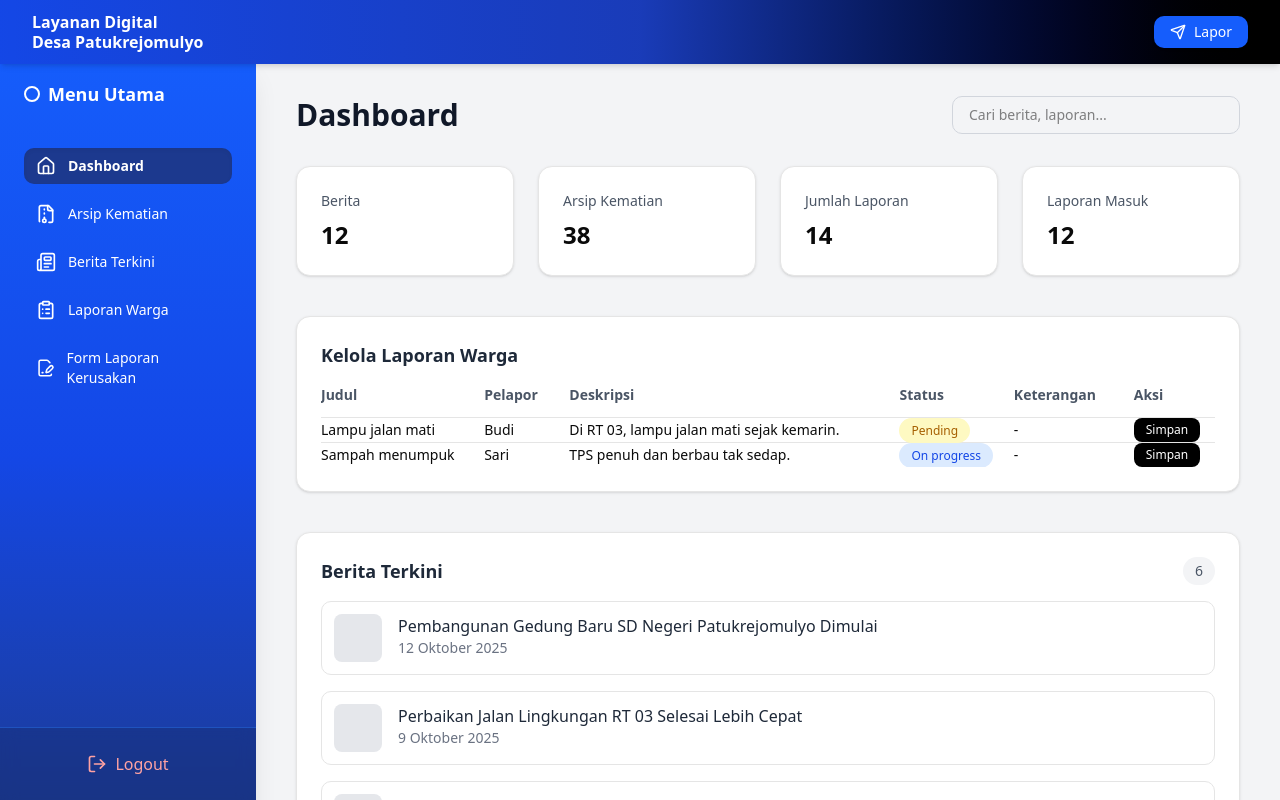
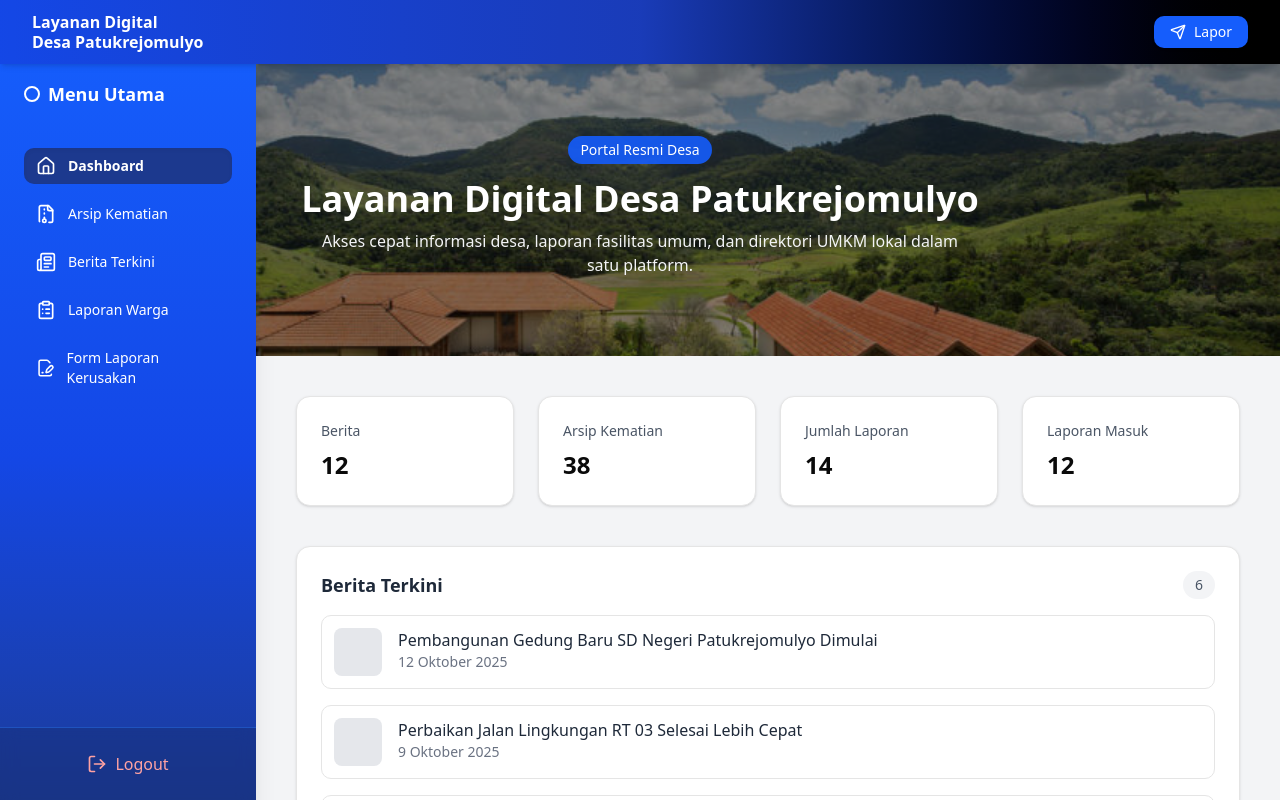
Before and after one commit to BLUKANG-TSX-KEBUMEN/Blukang-Frontend, a Next.js app: page /home in a window 1280 px wide. Shown: the top 800 px of the page. Built offline with nearby package versions, Linux system fonts and the light colour scheme.

Commit message:
feat : menambahkan hero image

```diff
--- a/src/app/(user)/home/page.tsx
+++ b/src/app/(user)/home/page.tsx
@@ -3,33 +3,51 @@
 import React, { useState } from 'react'
 import Header from '@/components/header'
 import Link from 'next/link'
+import Image from 'next/image'
 
 const HomePage = () => {
   const [isOpen, setIsOpen] = useState(false)
 
   return (
-    <div className="flex bg-gray-100 min-h-screen">
-      {/* Sidebar & Header */}
+    <div className="flex flex-col min-h-screen bg-gray-100">
+      {/* ===== Header & Sidebar ===== */}
       <Header isOpen={isOpen} setIsOpen={setIsOpen} />
 
-      {/* Konten utama */}
+      {/* ===== Hero Section ===== */}
+      <section
+        className="relative w-full flex items-center justify-center text-center text-white"
+        style={{ marginTop: '56px', minHeight: '300px' }}
+      >
+        {/* Background Image */}
+        <Image
+          src="/hero-desa.jpg"
+          alt="Hero Image Desa Patukrejomulyo"
+          fill
+          className="object-cover brightness-[0.55]"
+          priority
+        />
+
+        {/* Overlay Text */}
+        <div className="relative z-10 flex flex-col items-center justify-center w-full h-full px-4 py-10">
+          <span className="inline-block bg-blue-600/90 text-xs md:text-sm font-medium px-3 py-1 rounded-full mb-3">
+            Portal Resmi Desa
+          </span>
+          <h1 className="text-2xl sm:text-3xl md:text-4xl font-bold mb-2 leading-tight">
+            Layanan Digital Desa Patukrejomulyo
+          </h1>
+          <p className="text-sm sm:text-base text-gray-100 max-w-2xl mx-auto">
+            Akses cepat informasi desa, laporan fasilitas umum, dan direktori UMKM lokal dalam satu platform.
+          </p>
+        </div>
+      </section>
+
+      {/* ===== Main Content ===== */}
       <main
-        className={`flex-1 transition-all duration-300 overflow-y-auto p-6 md:p-10 mt-[56px] ${
+        className={`flex-1 transition-all duration-300 overflow-y-auto p-6 md:p-10 ${
           isOpen ? 'blur-sm md:ml-64' : 'md:ml-64'
         }`}
       >
-        {/* Header Dashboard */}
-        <div className="flex flex-col md:flex-row justify-between md:items-center items-start mb-8 space-y-4 md:space-y-0">
-          <h1 className="text-3xl font-bold text-gray-900">Dashboard</h1>
-
-          <input
-            type="text"
-            placeholder="Cari berita, laporan..."
-            className="border border-gray-300 rounded-lg px-4 py-2 text-sm w-full md:w-72 focus:ring-2 focus:ring-blue-400 focus:outline-none"
-          />
-        </div>
-
-        {/* Statistik Cards */}
+        {/* Statistik Section */}
         <div className="grid grid-cols-1 sm:grid-cols-2 lg:grid-cols-4 gap-6 mb-10">
           {[
             { title: 'Berita', value: 12 },
@@ -47,78 +65,19 @@ const HomePage = () => {
           ))}
         </div>
 
-        {/* Tabel Laporan */}
-        <div className="bg-white rounded-xl p-6 shadow-sm border mb-10">
-          <h2 className="font-semibold mb-4 text-lg text-gray-800">
-            Kelola Laporan Warga
-          </h2>
-          <div className="overflow-x-auto">
-            <table className="w-full text-sm text-left border-collapse">
-              <thead>
-                <tr className="border-b text-gray-600">
-                  <th className="pb-3 pr-4">Judul</th>
-                  <th className="pb-3 pr-4">Pelapor</th>
-                  <th className="pb-3 pr-4">Deskripsi</th>
-                  <th className="pb-3 pr-4">Status</th>
-                  <th className="pb-3 pr-4">Keterangan</th>
-                  <th className="pb-3 pr-4">Aksi</th>
-                </tr>
-              </thead>
-              <tbody>
-                <tr className="border-b hover:bg-gray-50">
-                  <td>Lampu jalan mati</td>
-                  <td>Budi</td>
-                  <td>Di RT 03, lampu jalan mati sejak kemarin.</td>
-                  <td>
-                    <span className="bg-yellow-100 text-yellow-700 px-3 py-1 rounded-full text-xs">
-                      Pending
-                    </span>
-                  </td>
-                  <td>-</td>
-                  <td>
-                    <button className="bg-black text-white px-3 py-1 rounded-md text-xs hover:opacity-80">
-                      Simpan
-                    </button>
-                  </td>
-                </tr>
-                <tr className="hover:bg-gray-50">
-                  <td>Sampah menumpuk</td>
-                  <td>Sari</td>
-                  <td>TPS penuh dan berbau tak sedap.</td>
-                  <td>
-                    <span className="bg-blue-100 text-blue-700 px-3 py-1 rounded-full text-xs">
-                      On progress
-                    </span>
-                  </td>
-                  <td>-</td>
-                  <td>
-                    <button className="bg-black text-white px-3 py-1 rounded-md text-xs hover:opacity-80">
-                      Simpan
-                    </button>
-                  </td>
-                </tr>
-              </tbody>
-            </table>
-          </div>
-        </div>
-
-        {/* ===== Berita, Laporan, Arsip ===== */}
+        {/* ===== Berita Terkini ===== */}
         <section className="space-y-10">
-          {/* Berita Terkini */}
+          {/* Berita */}
           <div className="bg-white rounded-xl p-6 shadow-sm border">
             <div className="flex justify-between items-center mb-4">
-              <h2 className="text-lg font-semibold text-gray-800">
-                Berita Terkini
-              </h2>
-              <span className="bg-gray-100 text-gray-600 px-3 py-1 rounded-full text-sm">
-                6
-              </span>
+              <h2 className="text-lg font-semibold text-gray-800">Berita Terkini</h2>
+              <span className="bg-gray-100 text-gray-600 px-3 py-1 rounded-full text-sm">6</span>
             </div>
+
             <div className="space-y-4">
               {[
                 {
-                  title:
-                    'Pembangunan Gedung Baru SD Negeri Patukrejomulyo Dimulai',
+                  title: 'Pembangunan Gedung Baru SD Negeri Patukrejomulyo Dimulai',
                   date: '12 Oktober 2025',
                 },
                 {
@@ -126,8 +85,7 @@ const HomePage = () => {
                   date: '9 Oktober 2025',
                 },
                 {
-                  title:
-                    'Posyandu Balita Bulan Oktober Terlaksana dengan Lancar',
+                  title: 'Posyandu Balita Bulan Oktober Terlaksana dengan Lancar',
                   date: '7 Oktober 2025',
                 },
               ].map((item, i) => (
@@ -144,7 +102,6 @@ const HomePage = () => {
               ))}
             </div>
 
-            {/* Tombol ke halaman berita */}
             <Link
               href="/news"
               className="block w-full mt-4 bg-gradient-to-r from-blue-600 to-black text-white py-2 rounded-lg font-medium text-center"
@@ -153,16 +110,13 @@ const HomePage = () => {
             </Link>
           </div>
 
-          {/* Laporan Warga */}
+          {/* ===== Laporan Warga ===== */}
           <div className="bg-white rounded-xl p-6 shadow-sm border">
             <div className="flex justify-between items-center mb-4">
-              <h2 className="text-lg font-semibold text-gray-800">
-                Laporan Warga
-              </h2>
-              <span className="bg-gray-100 text-gray-600 px-3 py-1 rounded-full text-sm">
-                7
-              </span>
+              <h2 className="text-lg font-semibold text-gray-800">Laporan Warga</h2>
+              <span className="bg-gray-100 text-gray-600 px-3 py-1 rounded-full text-sm">7</span>
             </div>
+
             <div className="space-y-4">
               {[
                 { title: 'Jembatan Kayu Rapuh dan Berbahaya', status: 'Selesai' },
@@ -176,9 +130,7 @@ const HomePage = () => {
                 >
                   <div>
                     <h3 className="font-medium text-gray-800">{item.title}</h3>
-                    <p className="text-sm text-gray-500">
-                      📍 Lokasi sekitar desa
-                    </p>
+                    <p className="text-sm text-gray-500">📍 Lokasi sekitar desa</p>
                   </div>
                   <span
                     className={`text-xs px-3 py-1 rounded-full ${
@@ -195,7 +147,6 @@ const HomePage = () => {
               ))}
             </div>
 
-            {/* Tombol ke halaman laporan */}
             <div className="flex gap-2 mt-4">
               <Link
                 href="/report"
@@ -203,17 +154,19 @@ const HomePage = () => {
               >
                 Lihat Semua
               </Link>
-              <button className="flex-1 bg-gray-100 text-gray-800 py-2 rounded-lg font-medium">
+              <Link
+                href="/report/form"
+                className="flex-1 bg-gray-100 text-gray-800 py-2 rounded-lg font-medium text-center"
+              >
                 Kirim Laporan
-              </button>
+              </Link>
             </div>
           </div>
 
-          {/* Arsip Kematian */}
+          {/* ===== Arsip Kematian ===== */}
           <div className="bg-white rounded-xl p-6 shadow-sm border">
-            <h2 className="text-lg font-semibold text-gray-800 mb-4">
-              Arsip Kematian
-            </h2>
+            <h2 className="text-lg font-semibold text-gray-800 mb-4">Arsip Kematian</h2>
+
             <div className="space-y-4">
               {[1, 2].map((i) => (
                 <div
@@ -234,7 +187,6 @@ const HomePage = () => {
               ))}
             </div>
 
-            {/* Tombol ke halaman arsip kematian */}
             <Link
               href="/information"
               className="block w-full mt-4 bg-gradient-to-r from-blue-600 to-black text-white py-2 rounded-lg font-medium text-center"
```
Also changed, not shown: public/hero-desa.jpg (added).
